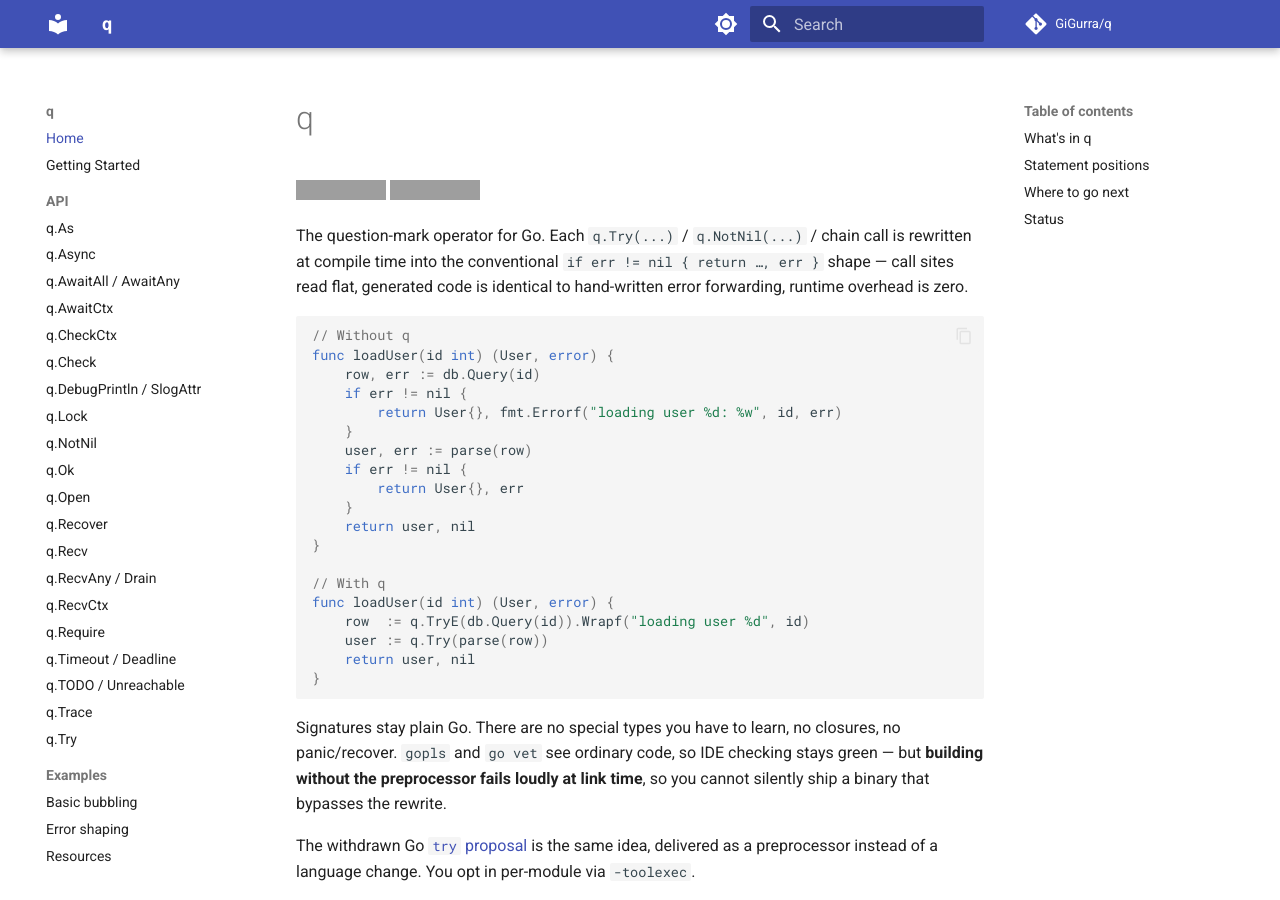
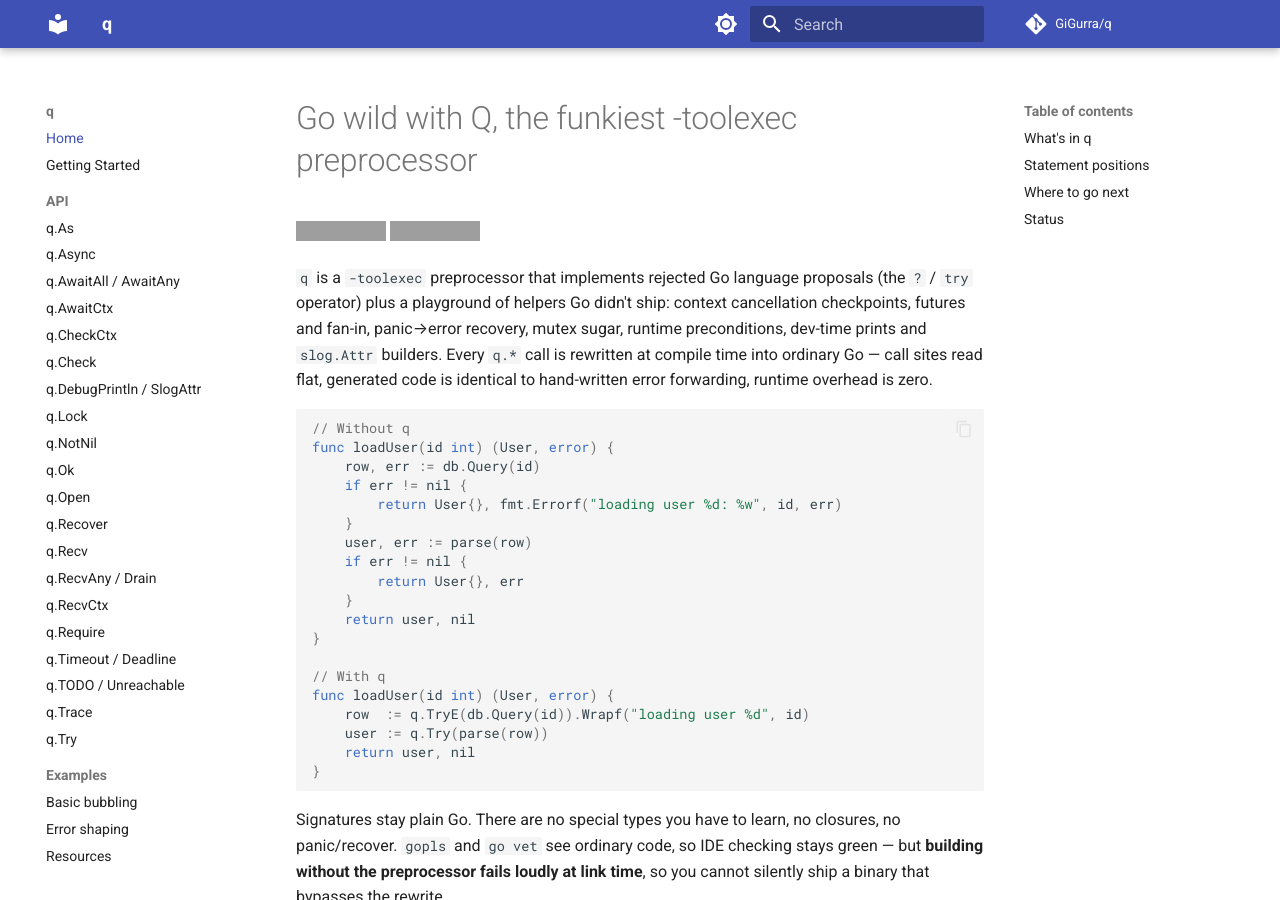
Before and after one commit to GiGurra/q, an MkDocs documentation site: the page built from docs/index.md, in a window 1280 px wide and 900 px high. Built offline with MkDocs 1.6.1 and Material for MkDocs 9.7.7, drawn with Linux system fonts in a browser that asks for light colours; comment, search, counter and statistics services are not loaded; grey boxes are pictures that could not be loaded.

Commit message:
Rebrand: "Go wild with Q, the funkiest -toolexec preprocessor"
Drops the "question-mark operator for Go" framing — the library has
grown well past that and now implements a broader playground of
rejected proposals + helpers Go didn't ship (ctx cancellation,
futures, fan-in, panic→error, mutex sugar, runtime preconditions,
dbg!-style prints, slog.Attr builders). The new tagline matches the
project's actual scope and lifts a bit of the workshop / chaos-lab
energy from the user's theme image.

Updated:
- README.md title + opening paragraph
- docs/index.md title + opening paragraph
- mkdocs.yml site_description
- CLAUDE.md project overview
- pkg/q/q.go package doc comment

````diff
--- a/docs/index.md
+++ b/docs/index.md
@@ -1,9 +1,9 @@
-# q
+# Go wild with Q, the funkiest -toolexec preprocessor
 
 [![CI Status](https://github.com/GiGurra/q/actions/workflows/ci.yml/badge.svg)](https://github.com/GiGurra/q/actions/workflows/ci.yml)
 [![Go Report Card](https://goreportcard.com/badge/github.com/GiGurra/q)](https://goreportcard.com/report/github.com/GiGurra/q)
 
-The question-mark operator for Go. Each `q.Try(...)` / `q.NotNil(...)` / chain call is rewritten at compile time into the conventional `if err != nil { return …, err }` shape — call sites read flat, generated code is identical to hand-written error forwarding, runtime overhead is zero.
+`q` is a `-toolexec` preprocessor that implements rejected Go language proposals (the `?` / `try` operator) plus a playground of helpers Go didn't ship: context cancellation checkpoints, futures and fan-in, panic→error recovery, mutex sugar, runtime preconditions, dev-time prints and `slog.Attr` builders. Every `q.*` call is rewritten at compile time into ordinary Go — call sites read flat, generated code is identical to hand-written error forwarding, runtime overhead is zero.
 
 ```go
 // Without q
--- a/mkdocs.yml
+++ b/mkdocs.yml
@@ -1,6 +1,6 @@
 site_name: q
 site_url: https://gigurra.github.io/q/
-site_description: The question-mark operator for Go, delivered as a -toolexec preprocessor
+site_description: Go wild with Q — the funkiest -toolexec preprocessor. Rejected Go language proposals plus a playground of helpers the language committee didn't ship.
 repo_url: https://github.com/GiGurra/q
 repo_name: GiGurra/q
 
````
Also changed, not shown: CLAUDE.md (+1 -1 lines), README.md (+3 -3 lines), 1 other file.
